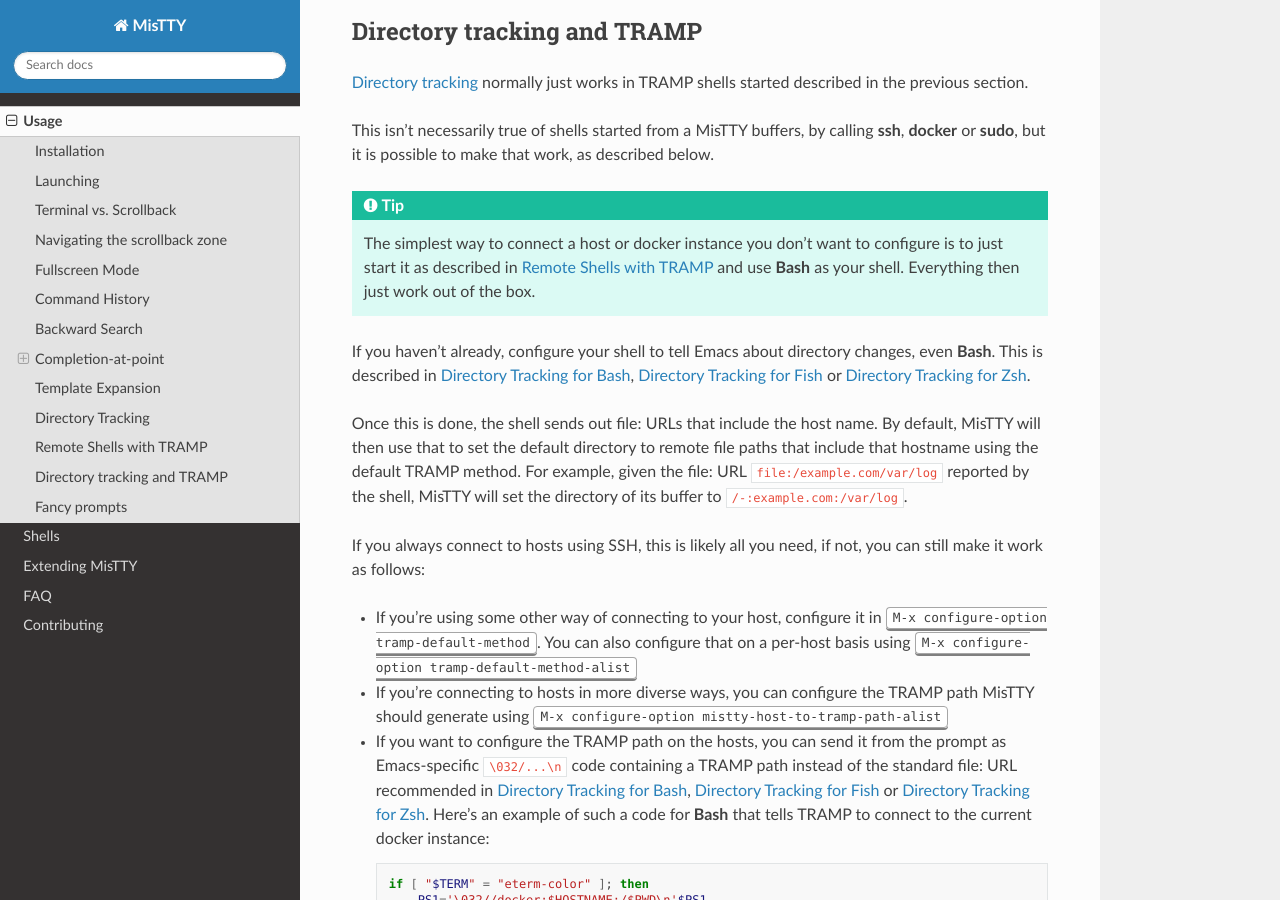
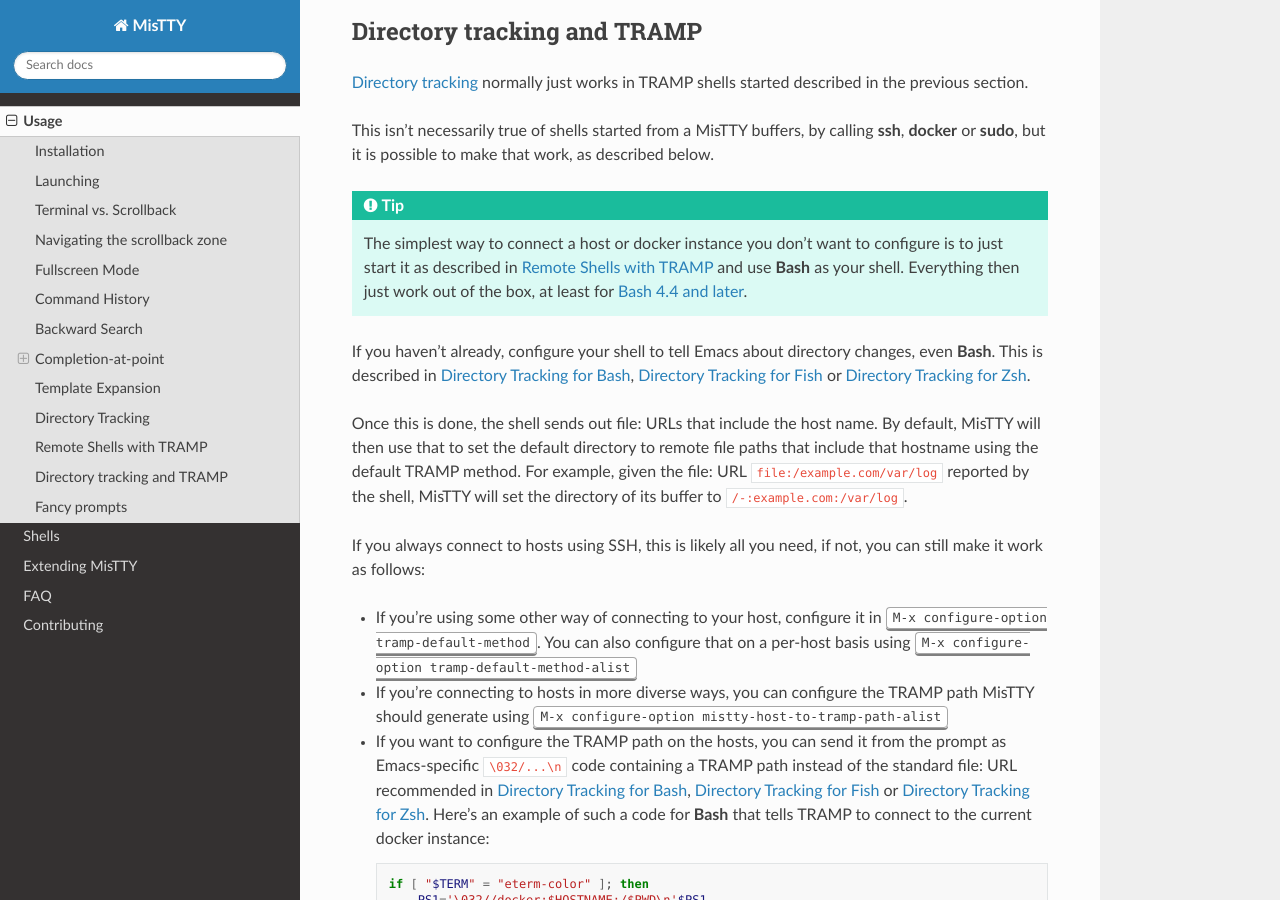
Before and after one commit to szermatt/mistty, a Sphinx documentation site: the page built from docs/source/usage.rst, in a window 1280 px wide and 900 px high, scrolled down 8186 px. Built offline with Sphinx 7.4.7 and the Read the Docs theme 3.1.0, drawn with Linux system fonts in a browser that asks for light colours.

Commit message:
docs: Mention issues with dirtrack on Bash < 4.4.

```diff
--- a/docs/source/usage.rst
+++ b/docs/source/usage.rst
@@ -521,7 +521,8 @@
    The simplest way to connect a host or docker instance you don't
    want to configure is to just start it as described in
    :ref:`remote_shells` and use :program:`Bash` as your shell.
-   Everything then just work out of the box.
+   Everything then just work out of the box, at least for :ref:`Bash
+   4.4 and later <bash_dirtrack>`.
 
 If you haven't already, configure your shell to tell Emacs about
 directory changes, even :program:`Bash`. This is described in
```
